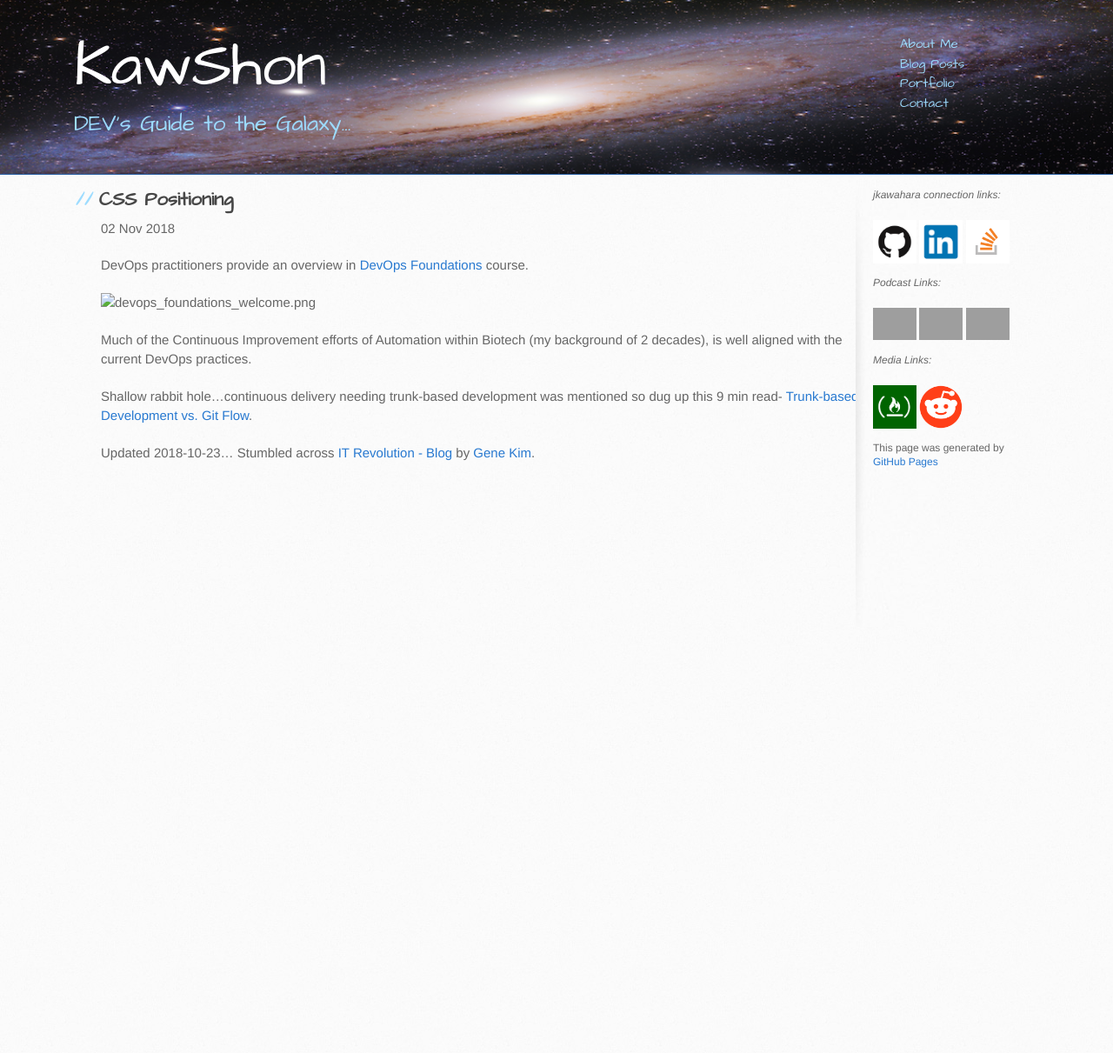
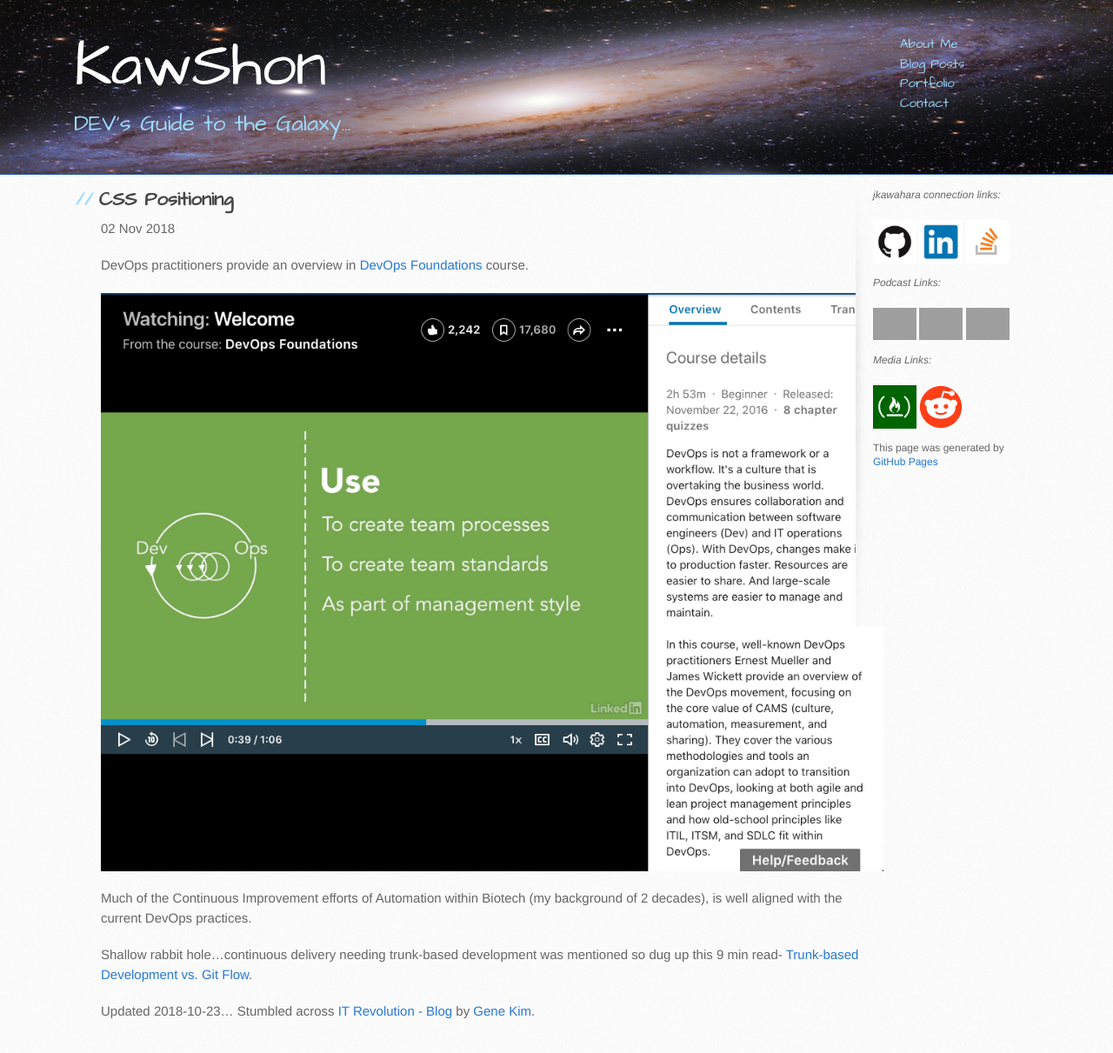
Before and after one commit to jkawahara/jkawahara.github.io, a Jekyll site: the page built from _posts/2018-11-02-css-positioning.markdown, in a window 1280 px wide. Shown: the whole page at 87% size. Built offline with Jekyll 4.4.1, drawn with Linux system fonts in a browser that asks for light colours; nearby versions of some CDN libraries; before the commit the page ends 900 px from its top, so only the background shows below that; grey boxes are pictures that could not be loaded.

Commit message:
Update image links

```diff
--- a/_posts/2018-10-20-welcome-jekyll-blog.markdown
+++ b/_posts/2018-10-20-welcome-jekyll-blog.markdown
@@ -24,7 +24,7 @@ bundle exec jekyll serve
 
 Finally the reward of deploying to my GitHub Page:) This was done by setting up Git gracking of the local directory along with setting up a remote GitHub repo as "username.github.io" then leveraging default configuration for "master branch" as source:
 
-![github_pages_config.png]({{ site.baseurl }}/images/github_pages_config.png)
+![github_pages_config.png]({{ site.baseurl }}/assets/images/github_pages_config.png)
 
 [jekyll-themes]: https://jekyllthemes.io/free
 [jekyll-architect]:    https://jekyllthemes.io/theme/architect-theme
--- a/_posts/2018-10-22-devops-overview.markdown
+++ b/_posts/2018-10-22-devops-overview.markdown
@@ -7,7 +7,7 @@ categories: devops
 
 DevOps practitioners provide an overview in [DevOps Foundations][devops-foundations] course.
 
-![devops_foundations_welcome.png]({{ site.baseurl }}/images/devops_foundations_welcome.png)
+![devops_foundations_welcome.png]({{ site.baseurl }}/assets/images/devops_foundations_welcome.png)
 
 Much of the Continuous Improvement efforts of Automation within Biotech (my background of 2 decades), is well aligned with the current DevOps practices.
 
--- a/_posts/2018-11-02-css-positioning.markdown
+++ b/_posts/2018-11-02-css-positioning.markdown
@@ -7,7 +7,7 @@ categories: css
 
 DevOps practitioners provide an overview in [DevOps Foundations][devops-foundations] course.
 
-![devops_foundations_welcome.png]({{ site.baseurl }}/images/devops_foundations_welcome.png)
+![devops_foundations_welcome.png]({{ site.baseurl }}/assets/images/devops_foundations_welcome.png)
 
 Much of the Continuous Improvement efforts of Automation within Biotech (my background of 2 decades), is well aligned with the current DevOps practices.
 
```
